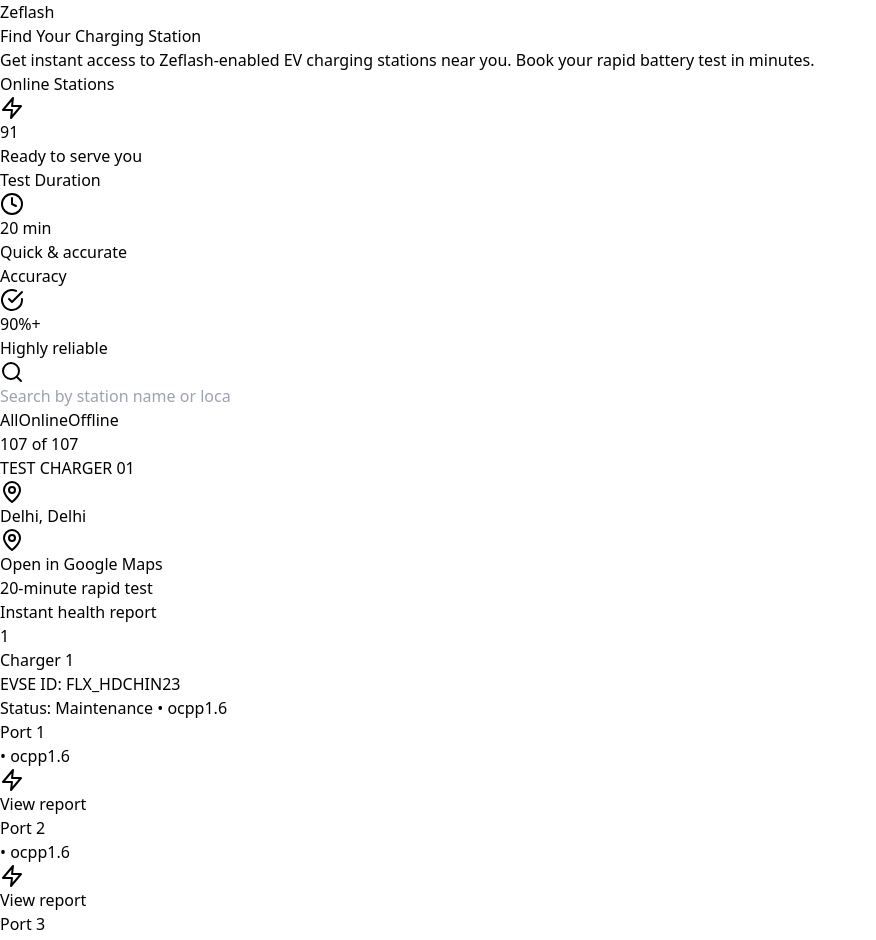
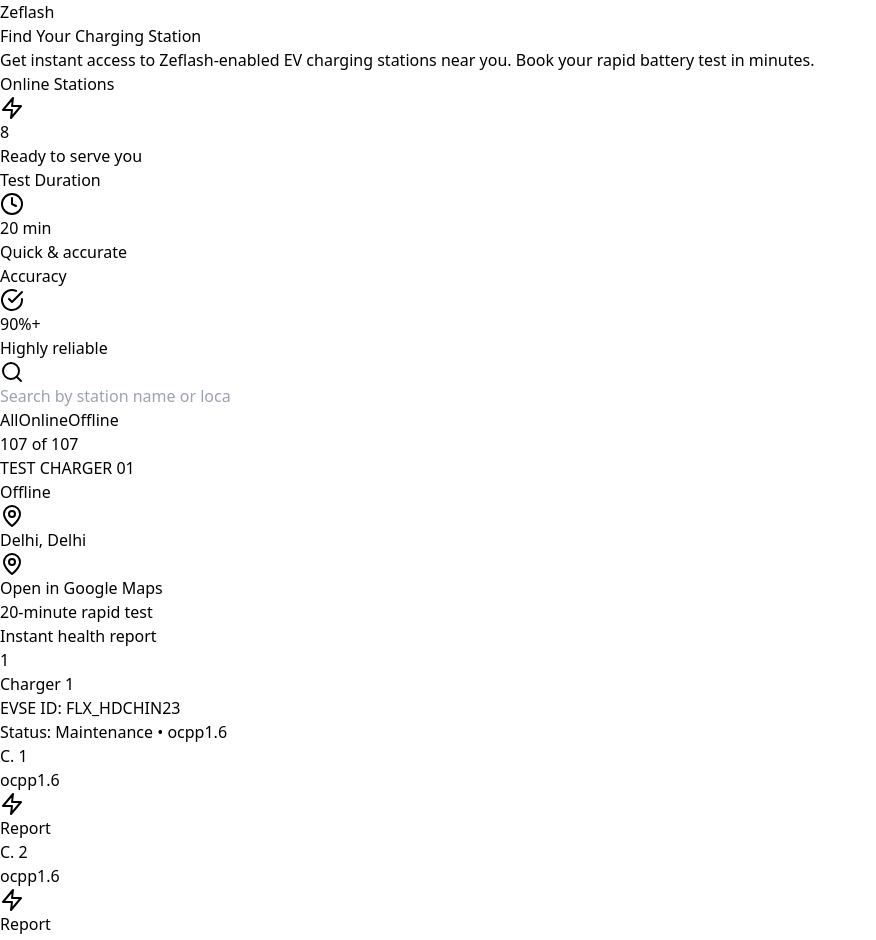
Before and after one commit to ziptraxtech/zeflash, a React (Vite) app: page /stations in a window 1280 px wide. Shown: the part 48-988 px from the top of the page, without its empty margins (0-876 px from the left). Built offline with nearby package versions, Linux system fonts and the light colour scheme.

Commit message:
Integrate charger API with live data - fetch fresh token, parse meter values (voltage, power, current, energy, temp), display all stations from CSV with 6 online and rest offline, maintain API connectivity for all stations

```diff
--- a/src/components/ChargingStations.tsx
+++ b/src/components/ChargingStations.tsx
@@ -1,6 +1,6 @@
 import React, { useState, useMemo, useEffect } from 'react';
 import { Link } from 'react-router-dom';
-import { Search, MapPin, ArrowLeft, BarChart3, Zap, Clock, CheckCircle, Users } from 'lucide-react';
+import { Search, MapPin, ArrowLeft, BarChart3, Zap, Clock, CheckCircle, Users, X } from 'lucide-react';
 import Papa from 'papaparse';
 
 type CsvRow = {
@@ -42,6 +42,66 @@
   const [searchTerm, setSearchTerm] = useState('');
   const [filterStatus, setFilterStatus] = useState<'All' | 'Online' | 'Offline'>('All');
   const [stations, setStations] = useState<Station[]>([]);
+  const [reportModal, setReportModal] = useState<{ open: boolean; evseId: string; connectorId: number; data: any; loading: boolean; error: string }>({
+    open: false,
+    evseId: '',
+    connectorId: 1,
+    data: null,
+    loading: false,
+    error: ''
+  });
+
+  const TOKEN_ENDPOINT = 'https://cms.charjkaro.in/admin/api/v1/zipbolt/token';
+  const API_BASE_URL = 'https://cms.charjkaro.in/commands/secure/api/v1/get/charger/time_lapsed';
+
+  const fetchChargerReport = async (evseId: string, connectorId: number) => {
+    setReportModal({ open: true, evseId, connectorId, data: null, loading: true, error: '' });
+    try {
+      // First, get a fresh token
+      const tokenRes = await fetch(TOKEN_ENDPOINT);
+      if (!tokenRes.ok) {
+        throw new Error('Failed to get authorization token');
+      }
+      const tokenData = await tokenRes.json();
+      const token = tokenData.token;
+
+      // Then, use the token to fetch charger report
+      const url = `${API_BASE_URL}?role=Admin&operator=All&evse_id=${evseId}&connector_id=${connectorId}&page=1&limit=10`;
+
+      const response = await fetch(url, {
+        method: 'GET',
+        headers: {
+          'Authorization': `basic ${token}`,
+        },
+      });
+
+      if (!response.ok) {
+        const errorText = await response.text();
+        throw new Error(`API error: ${response.status} - ${errorText || 'Unknown error'}`);
+      }
+      const data = await response.json();
+      setReportModal((prev) => ({ ...prev, data, loading: false }));
+    } catch (err) {
+      console.error('Fetch error:', err);
+      setReportModal((prev) => ({ ...prev, error: (err as Error).message, loading: false }));
+    }
+  };
+
+  // These 6 stations are marked as online
+  const onlineStationNames = [
+    'Hauz khas telephone exchange',
+    'IIT',
+    'Qutub Minar',
+    'Rk Puram',
+    'NH8 7 Panchsheel Park Metro Station Gate No1',
+    'ANDHERIA MOD'
+  ];
+
+  const isStationOnline = (stationName: string) => {
+    return onlineStationNames.some((name) =>
+      stationName.toLowerCase().includes(name.toLowerCase())
+    );
+  };
 
   useEffect(() => {
     const csvPath = '/device_locations_api - Stations.csv';
@@ -114,6 +174,8 @@
           const c = a.city.localeCompare(b.city);
           return c !== 0 ? c : a.name.localeCompare(b.name);
         });
+
+        // Show all stations from CSV
         setStations(grouped);
       })
       .catch((err) => {
@@ -131,11 +193,11 @@
         station.city.toLowerCase().includes(term) ||
         station.address.toLowerCase().includes(term);
 
-      const hasAvailable = station.evses.some((e) => e.status.toLowerCase() === 'available');
+      const stationOnline = isStationOnline(station.name);
       const matchesStatus =
         filterStatus === 'All' ||
-        (filterStatus === 'Online' && hasAvailable) ||
-        (filterStatus === 'Offline' && !hasAvailable);
+        (filterStatus === 'Online' && stationOnline) ||
+        (filterStatus === 'Offline' && !stationOnline);
 
       return matchesSearch && matchesStatus;
     });
@@ -182,7 +244,7 @@
               <Zap className="w-5 h-5 text-blue-600" />
             </div>
             <p className="text-3xl font-extrabold text-blue-900">{
-              stations.filter((s) => s.evses.some((e) => e.status.toLowerCase() === 'available')).length
+              stations.filter((s) => isStationOnline(s.name)).length
             }</p>
             <p className="text-xs text-blue-600 mt-1">Ready to serve you</p>
           </div>
@@ -246,21 +308,28 @@
         {filteredStations.length > 0 ? (
           <>
             <div className="grid grid-cols-1 md:grid-cols-2 lg:grid-cols-3 gap-6 mb-16">
-              {filteredStations.map((station) => (
+              {filteredStations.map((station) => {
+                const stationOnline = isStationOnline(station.name);
+                return (
                 <div
                   key={station.id}
                   className="bg-white rounded-2xl border-2 border-blue-100 shadow-lg hover:shadow-2xl hover:border-blue-300 transition-all duration-300 overflow-hidden flex flex-col min-h-[280px] group"
                 >
                   {/* Status Badge */}
-                  <div className="h-1.5 bg-gradient-to-r from-blue-500 via-cyan-500 to-teal-500" />
+                  <div className={`h-1.5 ${stationOnline ? 'bg-gradient-to-r from-green-500 via-emerald-500 to-teal-500' : 'bg-gradient-to-r from-gray-400 via-gray-500 to-gray-600'}`} />
 
                   {/* Content */}
                   <div className="p-6 pt-5 flex-1 flex flex-col">
-                    {/* Station Name (location louder than device id) */}
+                    {/* Station Name with status indicator */}
                     <div className="mb-2.5">
+                      <div className="flex items-center gap-2 mb-1">
                         <h3 className="font-bold text-lg text-gray-900 tracking-tight group-hover:text-blue-600 transition-colors">
                           {station.name}
                         </h3>
+                        <span className={`px-2 py-0.5 text-[10px] font-bold uppercase rounded-full ${stationOnline ? 'bg-green-100 text-green-700' : 'bg-gray-100 text-gray-600'}`}>
+                          {stationOnline ? 'Online' : 'Offline'}
+                        </span>
+                      </div>
                       <div className="mt-1 flex items-center gap-1.5 text-xs text-gray-600">
                         <MapPin className="w-3.5 h-3.5 text-blue-500" />
                         <span className="truncate">{station.city}{station.city && station.state ? ', ' : ''}{station.state}</span>
@@ -317,14 +386,15 @@
                             </div>
                           </div>
 
-                          {/* Ports list */}
-                          <div className="mt-4 grid grid-cols-1 sm:grid-cols-3 gap-2">
-                            {[1, 2, 3].map((port) => (
+                          {/* Connectors list */}
+                          <div className="mt-4 grid grid-cols-3 gap-2">
+                            {[1, 2, 3].map((connector) => (
                               <div
-                                key={`${e.evseId}-port-${port}`}
-                                className="flex flex-col gap-2 rounded-lg border border-blue-100 bg-white px-3 py-2 overflow-hidden"
+                                key={`${e.evseId}-connector-${connector}`}
+                                className="flex flex-col gap-2 rounded-lg border border-blue-100 bg-white px-2.5 py-2.5"
                               >
-                                <div className="flex items-center gap-2 min-w-0">
+                                <div className="flex flex-col gap-1">
+                                  <div className="flex items-center gap-1.5">
                                     <div className={`w-2.5 h-2.5 rounded-full ${
                                       e.status.toLowerCase() === 'available'
                                         ? 'bg-green-500'
@@ -332,17 +402,18 @@
                                         ? 'bg-amber-500'
                                         : 'bg-blue-400'
                                     }`} />
-                                  <p className="text-sm font-semibold text-gray-900 truncate">Port {port}</p>
-                                  <p className="text-[11px] text-gray-500 hidden sm:block">• {e.protocol || 'ocpp1.6'}</p>
+                                    <p className="text-xs font-bold text-gray-900">C. {connector}</p>
+                                  </div>
+                                  <p className="text-[10px] text-gray-500">{e.protocol || 'ocpp1.6'}</p>
                                 </div>
                                 <button
                                   type="button"
-                                  disabled
-                                  className="inline-flex items-center justify-center gap-1.5 px-2.5 py-1.5 rounded-md text-[11px] font-semibold border border-blue-300 text-blue-700 bg-white opacity-60 cursor-not-allowed w-full"
-                                  aria-disabled="true"
+                                  onClick={() => fetchChargerReport(e.evseId, connector)}
+                                  className="inline-flex items-center justify-center gap-1 px-2 py-1.5 rounded-md text-[10px] font-semibold border border-blue-300 text-blue-700 bg-white hover:bg-blue-50"
+                                  aria-label={`View report for connector ${connector}`}
                                 >
-                                  <Zap className="w-3 h-3" />
-                                  View report
+                                  <Zap className="w-2.5 h-2.5" />
+                                  Report
                                 </button>
                               </div>
                             ))}
@@ -352,7 +423,8 @@
                     </div>
                   </div>
                 </div>
-              ))}
+              );
+              })}
             </div>
 
             {/* Info Section */}
@@ -406,6 +478,125 @@
           </div>
         )}
       </main>
+
+      {/* Report Modal */}
+      {reportModal.open && (
+        <div className="fixed inset-0 z-50 flex items-center justify-center bg-black/50 backdrop-blur p-4">
+          <div className="bg-white rounded-2xl shadow-2xl max-w-2xl w-full max-h-[80vh] overflow-auto">
+            {/* Header */}
+            <div className="flex items-center justify-between border-b border-blue-100 p-6 sticky top-0 bg-white">
+              <div>
+                <h2 className="text-2xl font-bold text-gray-900">Charger Report</h2>
+                <p className="text-sm text-gray-600 mt-1">EVSE ID: {reportModal.evseId} • Connector: {reportModal.connectorId}</p>
+              </div>
+              <button
+                onClick={() => setReportModal({ ...reportModal, open: false })}
+                className="p-2 hover:bg-gray-100 rounded-lg transition-colors"
+              >
+                <X className="w-5 h-5 text-gray-700" />
+              </button>
+            </div>
+
+            {/* Content */}
+            <div className="p-6">
+              {reportModal.loading ? (
+                <div className="flex items-center justify-center py-12">
+                  <div className="animate-spin">
+                    <Zap className="w-8 h-8 text-blue-600" />
+                  </div>
+                  <p className="ml-3 text-gray-600">Loading report...</p>
+                </div>
+              ) : reportModal.error ? (
+                <div className="bg-red-50 border border-red-200 rounded-lg p-4">
+                  <p className="text-red-800 font-semibold">Error loading report</p>
+                  <p className="text-red-600 text-sm mt-1">{reportModal.error}</p>
+                </div>
+              ) : reportModal.data ? (
+                <div className="space-y-4">
+                  {reportModal.data.data && reportModal.data.data.length > 0 ? (
+                    <div className="overflow-x-auto">
+                      <table className="w-full text-sm border-collapse">
+                        <thead>
+                          <tr className="border-b border-gray-200 bg-gray-50">
+                            <th className="px-4 py-2 text-left font-semibold text-gray-900">Connector ID</th>
+                            <th className="px-4 py-2 text-left font-semibold text-gray-900">Voltage (V)</th>
+                            <th className="px-4 py-2 text-left font-semibold text-gray-900">Power (W)</th>
+                            <th className="px-4 py-2 text-left font-semibold text-gray-900">Current (A)</th>
+                            <th className="px-4 py-2 text-left font-semibold text-gray-900">Energy (Wh)</th>
+                            <th className="px-4 py-2 text-left font-semibold text-gray-900">Temperature (°C)</th>
+                            <th className="px-4 py-2 text-left font-semibold text-gray-900">Created At</th>
+                          </tr>
+                        </thead>
+                        <tbody>
+                          {reportModal.data.data.map((item: any, idx: number) => {
+                            let connectorId = '-';
+                            let voltage = '-';
+                            let power = '-';
+                            let current = '-';
+                            let energy = '-';
+                            let temperature = '-';
+
+                            if (item.payload && Array.isArray(item.payload)) {
+                              for (const p of item.payload) {
+                                if (p.Key === 'connectorId') {
+                                  connectorId = p.Value;
+                                }
+                                if (p.Key === 'meterValue' && p.Value && Array.isArray(p.Value)) {
+                                  const meterArray = p.Value[0];
+                                  if (meterArray && Array.isArray(meterArray)) {
+                                    for (const meter of meterArray) {
+                                      if (meter.Key === 'sampledValue' && meter.Value && Array.isArray(meter.Value)) {
+                                        // sampledValue is an array of arrays
+                                        for (const sample of meter.Value) {
+                                          if (Array.isArray(sample)) {
+                                            let measurand = '';
+                                            let value = '';
+
+                                            for (const item of sample) {
+                                              if (item.Key === 'measurand') measurand = item.Value;
+                                              if (item.Key === 'value') value = item.Value;
+                                            }
+
+                                            if (measurand === 'Voltage') voltage = value;
+                                            else if (measurand === 'Power.Active.Import') power = value;
+                                            else if (measurand === 'Current.Import') current = value;
+                                            else if (measurand === 'Energy.Active.Import.Register') energy = value;
+                                            else if (measurand === 'Temperature') temperature = value;
+                                          }
+                                        }
+                                      }
+                                    }
+                                  }
+                                }
+                              }
+                            }
+
+                            return (
+                              <tr key={idx} className="border-b border-gray-100 hover:bg-blue-50">
+                                <td className="px-4 py-2 text-gray-900 font-semibold">{connectorId}</td>
+                                <td className="px-4 py-2 text-gray-700">{voltage}</td>
+                                <td className="px-4 py-2 text-gray-700">{power}</td>
+                                <td className="px-4 py-2 text-gray-700">{current}</td>
+                                <td className="px-4 py-2 text-gray-700">{energy}</td>
+                                <td className="px-4 py-2 text-gray-700">{temperature}</td>
+                                <td className="px-4 py-2 text-gray-600 text-xs">{item.createdat?.substring(0, 19) || '-'}</td>
+                              </tr>
+                            );
+                          })}
+                        </tbody>
+                      </table>
+                    </div>
+                  ) : (
+                    <div className="bg-blue-50 border border-blue-200 rounded-lg p-4">
+                      <p className="text-blue-800">No data available for this connector.</p>
+                    </div>
+                  )}
+                </div>
+              ) : null}
+            </div>
+          </div>
+        </div>
+      )}
     </div>
   );
 };
```
Lines whose indentation alone changed are shown as unchanged.
